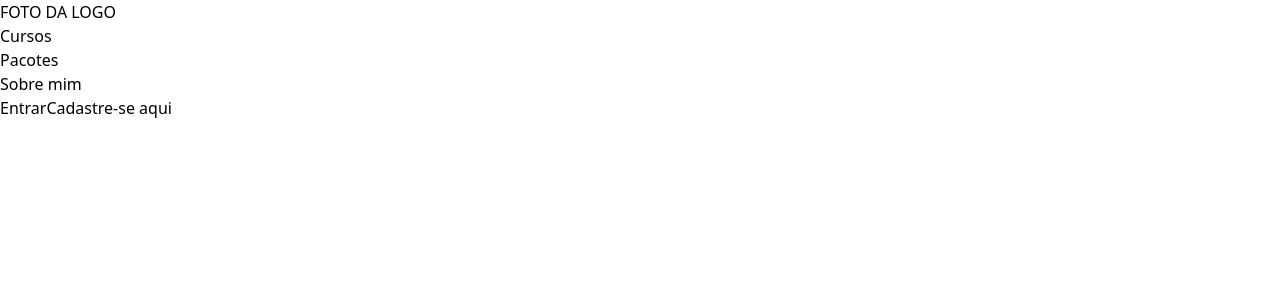
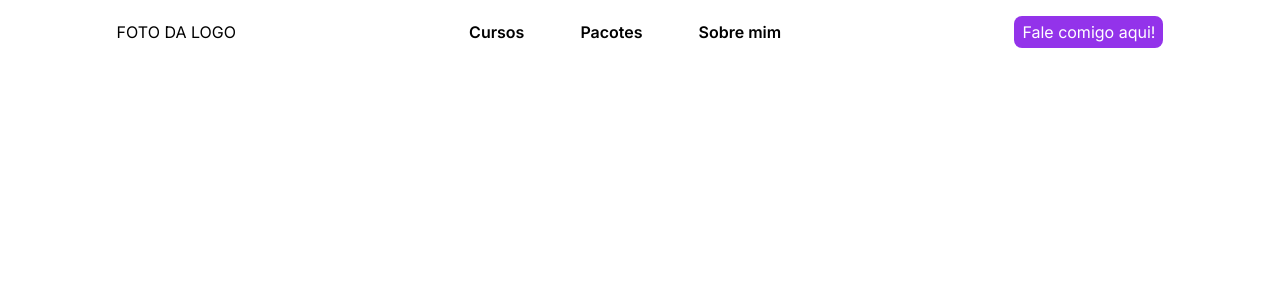
Before and after one commit to Fi-de-beck/dani-consultant-homepage, a React (Vite) app: page / in a window 1280 px wide. Shown: the top 300 px of the page. Built offline with nearby package versions, Linux system fonts and the light colour scheme.

Commit message:
Header partially finished

```diff
--- a/index.html
+++ b/index.html
@@ -1,13 +1,19 @@
 <!DOCTYPE html>
-<html lang="en">
+<html lang="pt-br">
   <head>
     <meta charset="UTF-8" />
     <link rel="icon" type="image/svg+xml" href="/vite.svg" />
     <meta name="viewport" content="width=device-width, initial-scale=1.0" />
-    <title>Vite + React + TS</title>
+    <link rel="preconnect" href="https://fonts.googleapis.com" />
+    <link rel="preconnect" href="https://fonts.gstatic.com" crossorigin />
+    <link
+      href="https://fonts.googleapis.com/css2?family=Inter:wght@100;200;300;400;500;600;700;800;900&display=swap"
+      rel="stylesheet"
+    />
+    <title>Daniella Berton Consultoria</title>
   </head>
-  <body class="w-full h-screen">
-    <div id="root" class="max-w-7xl"></div>
+  <body class="w-full h-screen font-main">
+    <div id="root"></div>
     <script type="module" src="/src/main.tsx"></script>
   </body>
 </html>
--- a/src/components/Header/Header.tsx
+++ b/src/components/Header/Header.tsx
@@ -1,14 +1,41 @@
+import { useState } from "react";
+import { AiOutlineMenu, AiOutlineCloseCircle } from "react-icons/ai";
+
 export default function Header() {
+  const [open, setOpen] = useState(false);
   return (
-    <div>
-      <nav>
-        <p>FOTO DA LOGO</p>
-        <p>Cursos</p>
-        <p>Pacotes</p>
-        <p>Sobre mim</p>
-        <button>Entrar</button>
-        <button>Cadastre-se aqui</button>
-      </nav>
-    </div>
+    <div className="w-full flex items-center h-16 justify-around max-w-7xl m-auto">
+      <div
+        className={`${
+          open ? "bg-gray-100 h-max " : "h-0 opacity-0"
+        } fixed top-14 md:hidden flex flex-col text-lg w-auto rounded-lg left-5 transition-all duration-500 z-50 select-none cursor-pointer`}
+      >
+        <p className="py-2 px-4 pt-2 hover:bg-gray-50 rounded-t-lg">Cursos</p>
+        <p className="py-2 px-4 border-t pt-2 hover:bg-gray-50">Pacotes</p>
+        <p className="py-2 px-4 border-t pt-2 hover:bg-gray-50 rounded-b-lg">Sobre mim</p>
+      </div>
+      {!open ? (
+        <AiOutlineMenu
+          onClick={() => setOpen(!open)}
+          size={20}
+          className="md:hidden"
+        />
+      ) : (
+        <AiOutlineCloseCircle
+          onClick={() => setOpen(!open)}
+          size={20}
+          className="md:hidden"
+        />
+      )}
+          <p>FOTO DA LOGO</p>
+        <div className="hidden md:flex gap-14 h-12 items-center font-semibold">
+          <p>Cursos</p>
+          <p>Pacotes</p>
+          <p>Sobre mim</p>
+        </div>
+        <div className="flex gap-2">
+          <button className="rounded-lg bg-purple-600 p-1 px-2 text-white hover:bg-purple-700">Fale comigo aqui!</button>
+        </div>
+      </div>
   );
 }
--- a/tailwind.config.cjs
+++ b/tailwind.config.cjs
@@ -5,7 +5,11 @@ module.exports = {
     "./src/**/*.{js,ts,jsx,tsx}",
   ],
   theme: {
-    extend: {},
+    extend: {
+      fontFamily: {
+        'main': ['Inter', 'sans-serif']
+      }
+    },
   },
   plugins: [],
 }
```
